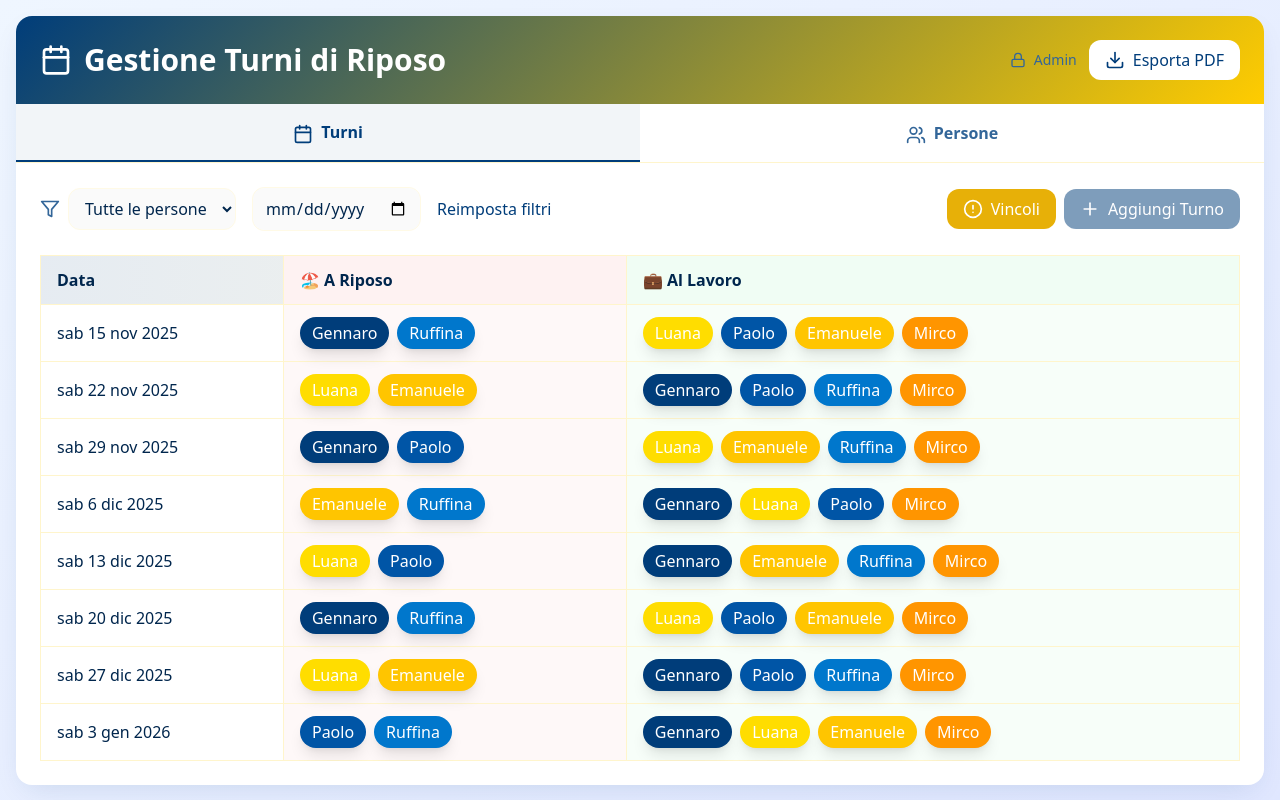
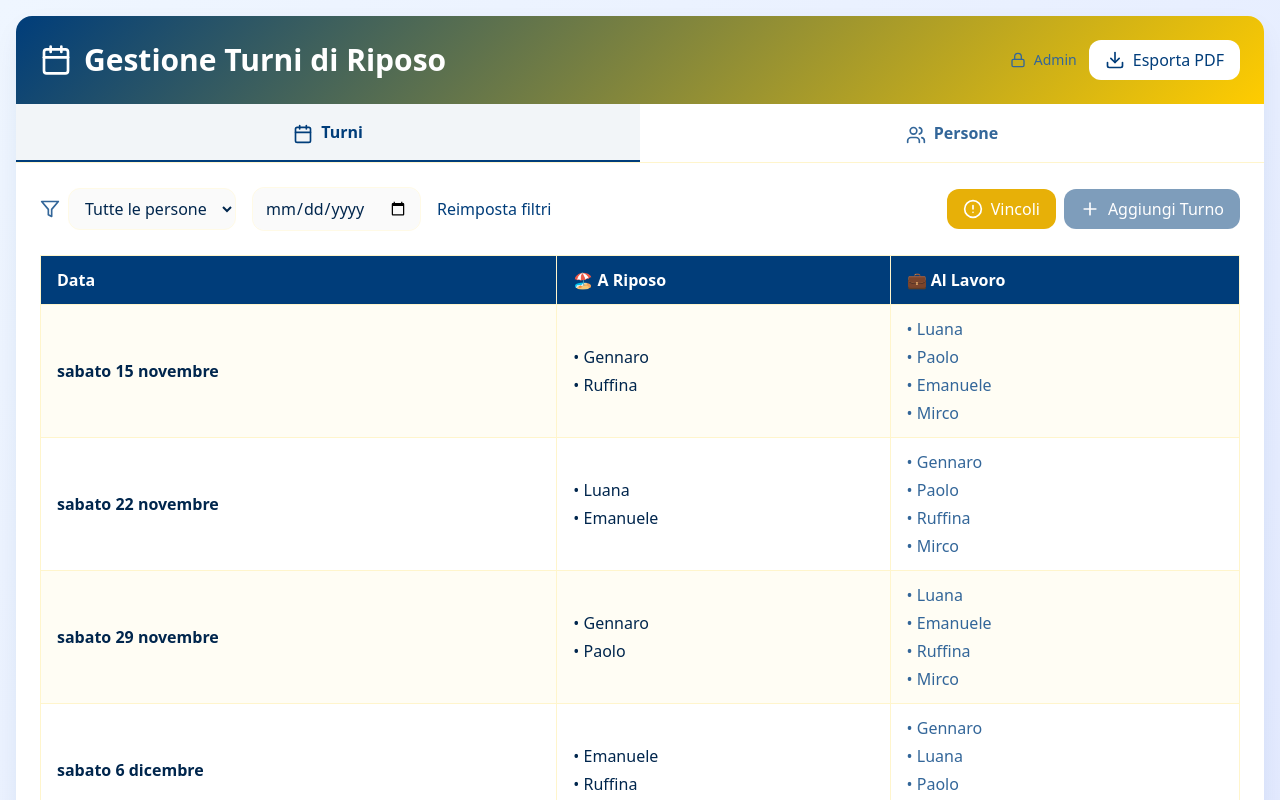
Before and after one commit to pagineinrete-del/day-delineate, a React (Vite) app: page / in a window 1280 px wide. Shown: the top 800 px of the page. Built offline with nearby package versions, Linux system fonts and the light colour scheme; the HTML template or start-up script is replaced by a standard one.

Commit message:
Simplify shift display
Reduce colors and visual clutter in the shift table for improved readability. The table now uses a more subdued color scheme and clearer text-based indicators for rest and work status.

```diff
--- a/src/components/ShiftManager.tsx
+++ b/src/components/ShiftManager.tsx
@@ -624,55 +624,53 @@ const ShiftManager = () => {
 
                 {/* Tabella Turni */}
                 <div className="overflow-x-auto">
-                  <table className="w-full border-collapse">
+                  <table className="w-full border-collapse bg-card">
                     <thead>
-                      <tr className="bg-gradient-to-r from-primary/10 to-accent/10">
-                        <th className="border border-border px-4 py-3 text-left font-semibold text-foreground">Data</th>
-                        <th className="border border-border px-4 py-3 text-left font-semibold text-foreground bg-red-50">🏖️ A Riposo</th>
-                        <th className="border border-border px-4 py-3 text-left font-semibold text-foreground bg-green-50">💼 Al Lavoro</th>
-                        {isAdmin && <th className="border border-border px-4 py-3 text-center font-semibold text-foreground w-24">Azioni</th>}
+                      <tr className="bg-primary text-primary-foreground">
+                        <th className="border border-border px-4 py-3 text-left font-semibold">Data</th>
+                        <th className="border border-border px-4 py-3 text-left font-semibold">🏖️ A Riposo</th>
+                        <th className="border border-border px-4 py-3 text-left font-semibold">💼 Al Lavoro</th>
+                        {isAdmin && <th className="border border-border px-4 py-3 text-center font-semibold w-24">Azioni</th>}
                       </tr>
                     </thead>
                     <tbody>
-                      {filteredShifts.map(shift => {
+                      {filteredShifts.map((shift, index) => {
                         const restingPeople = people.filter(p => shift.peopleIds.includes(p.id));
                         const workingPeople = people.filter(p => !shift.peopleIds.includes(p.id));
 
                         return (
-                          <tr key={shift.id} className="hover:bg-muted/50 transition">
-                            <td className="border border-border px-4 py-3 font-medium">
+                          <tr key={shift.id} className={`${index % 2 === 0 ? 'bg-muted/30' : 'bg-card'} hover:bg-muted/50 transition`}>
+                            <td className="border border-border px-4 py-3 font-semibold text-foreground">
                               {new Date(shift.date + 'T00:00:00').toLocaleDateString('it-IT', {
-                                weekday: 'short',
-                                year: 'numeric',
-                                month: 'short',
-                                day: 'numeric'
+                                weekday: 'long',
+                                day: 'numeric',
+                                month: 'long'
                               })}
                             </td>
-                            <td className="border border-border px-4 py-3 bg-red-50/50">
+                            <td className="border border-border px-4 py-3">
+                              <div className="space-y-1">
+                                {isAdmin ? (
                                   <div className="flex flex-wrap gap-2">
-                                {isAdmin ? (
-                                  people.map(person => (
+                                    {people.map(person => (
                                       <button
                                         key={person.id}
                                         onClick={() => togglePersonInShift(shift.id, person.id)}
-                                      className={`px-3 py-1 rounded-full text-white font-medium transition transform hover:scale-105 ${
-                                        shift.peopleIds.includes(person.id) ? 'shadow-lg' : 'opacity-30'
+                                        className={`px-3 py-1 rounded border-2 font-medium transition ${
+                                          shift.peopleIds.includes(person.id)
+                                            ? 'bg-primary text-primary-foreground border-primary shadow-sm'
+                                            : 'bg-background text-muted-foreground border-border hover:border-primary/50'
                                         }`}
-                                      style={{ backgroundColor: person.color }}
                                       >
                                         {person.name}
                                       </button>
-                                  ))
+                                    ))}
+                                  </div>
                                 ) : (
                                   restingPeople.length > 0 ? (
                                     restingPeople.map(person => (
-                                      <span
-                                        key={person.id}
-                                        className="px-3 py-1 rounded-full text-white font-medium shadow-lg"
-                                        style={{ backgroundColor: person.color }}
-                                      >
-                                        {person.name}
-                                      </span>
+                                      <div key={person.id} className="text-foreground font-medium">
+                                        • {person.name}
+                                      </div>
                                     ))
                                   ) : (
                                     <span className="text-muted-foreground italic">Nessuno</span>
@@ -680,17 +678,13 @@ const ShiftManager = () => {
                                 )}
                               </div>
                             </td>
-                            <td className="border border-border px-4 py-3 bg-green-50/50">
-                              <div className="flex flex-wrap gap-2">
+                            <td className="border border-border px-4 py-3">
+                              <div className="space-y-1">
                                 {workingPeople.length > 0 ? (
                                   workingPeople.map(person => (
-                                    <span
-                                      key={person.id}
-                                      className="px-3 py-1 rounded-full text-white font-medium shadow-lg"
-                                      style={{ backgroundColor: person.color }}
-                                    >
-                                      {person.name}
-                                    </span>
+                                    <div key={person.id} className="text-muted-foreground">
+                                      • {person.name}
+                                    </div>
                                   ))
                                 ) : (
                                   <span className="text-muted-foreground italic">Nessuno</span>
```
Lines whose indentation alone changed are shown as unchanged.
